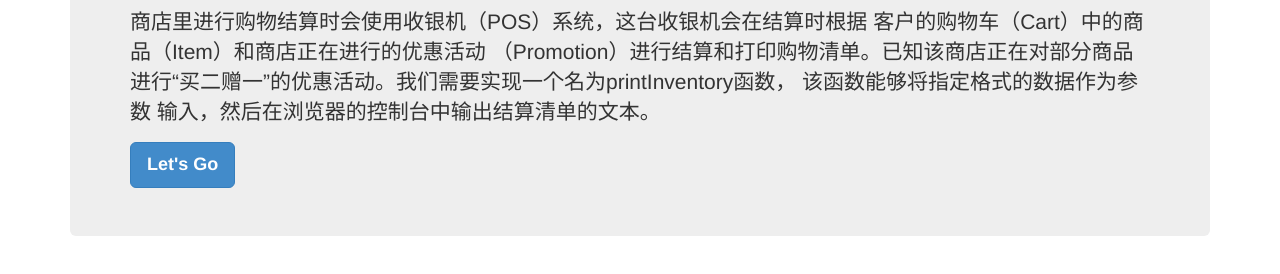
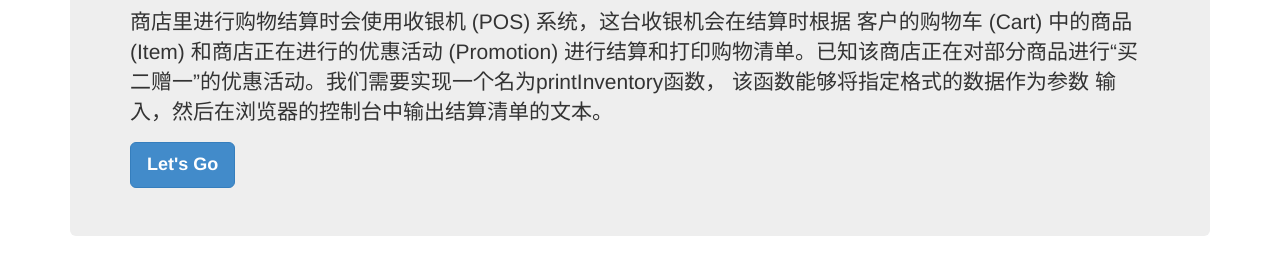
Before and after one commit to leotian/Pos-JavaScript, a plain HTML site: page index.html in a window 1280 px wide. Shown: the part 210-484 px from the top of the page. Drawn offline with Linux system fonts and the light colour scheme.

```diff
--- a/views/home.html
+++ b/views/home.html
@@ -1,8 +1,8 @@
 <div class="container theme-showcase" role="main">
     <div class="jumbotron">
         <h1 class="text-left"><Strong>Welcome to Let's Go</Strong></h1>
-        <p>商店里进行购物结算时会使用收银机（POS）系统，这台收银机会在结算时根据 客户的购物车（Cart）中的商品（Item）和商店正在进行的优惠活动
-            （Promotion）进行结算和打印购物清单。已知该商店正在对部分商品进行“买二赠一”的优惠活动。我们需要实现一个名为printInventory函数，
+        <p>商店里进行购物结算时会使用收银机 (POS) 系统，这台收银机会在结算时根据 客户的购物车 (Cart) 中的商品 (Item) 和商店正在进行的优惠活动
+             (Promotion) 进行结算和打印购物清单。已知该商店正在对部分商品进行“买二赠一”的优惠活动。我们需要实现一个名为printInventory函数，
             该函数能够将指定格式的数据作为参数 输入，然后在浏览器的控制台中输出结算清单的文本。
         </p>
         <button class="btn btn-lg btn-primary" type="button"><Strong>Let's Go</Strong></button>
```
